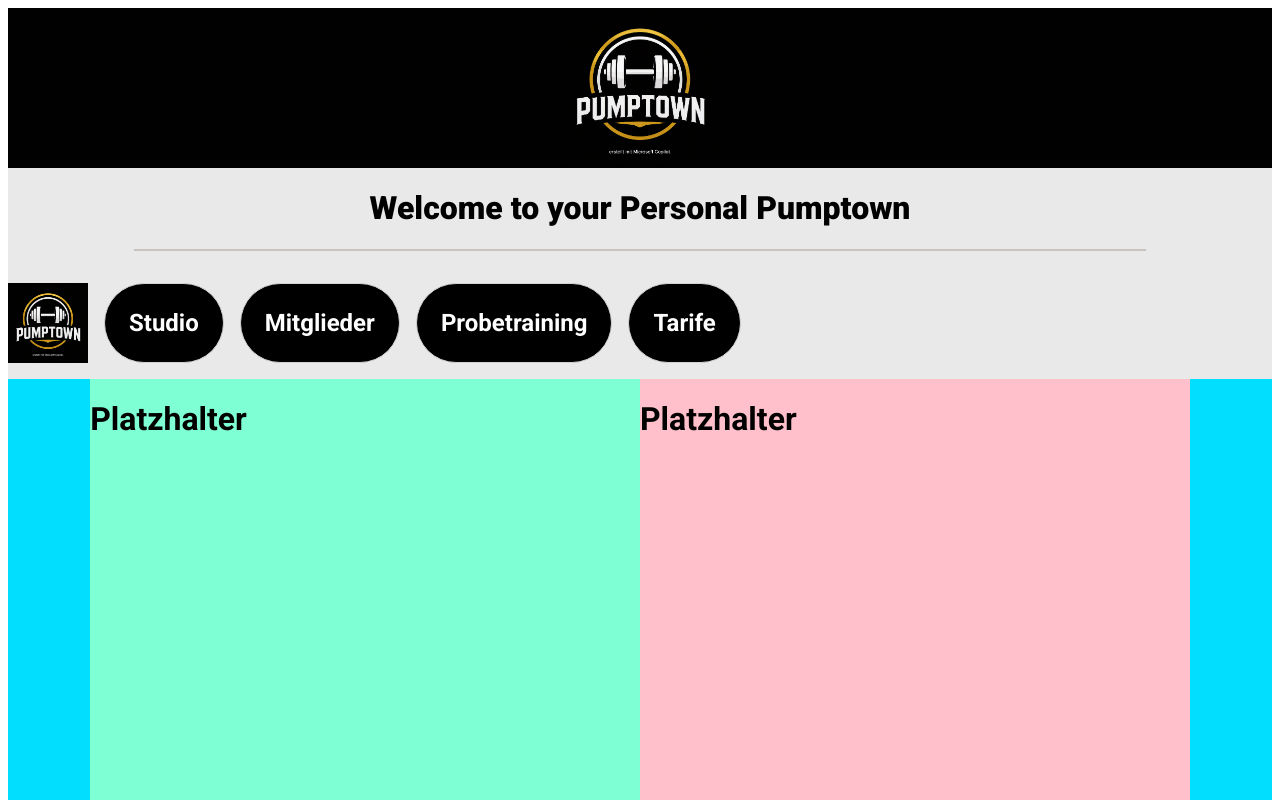
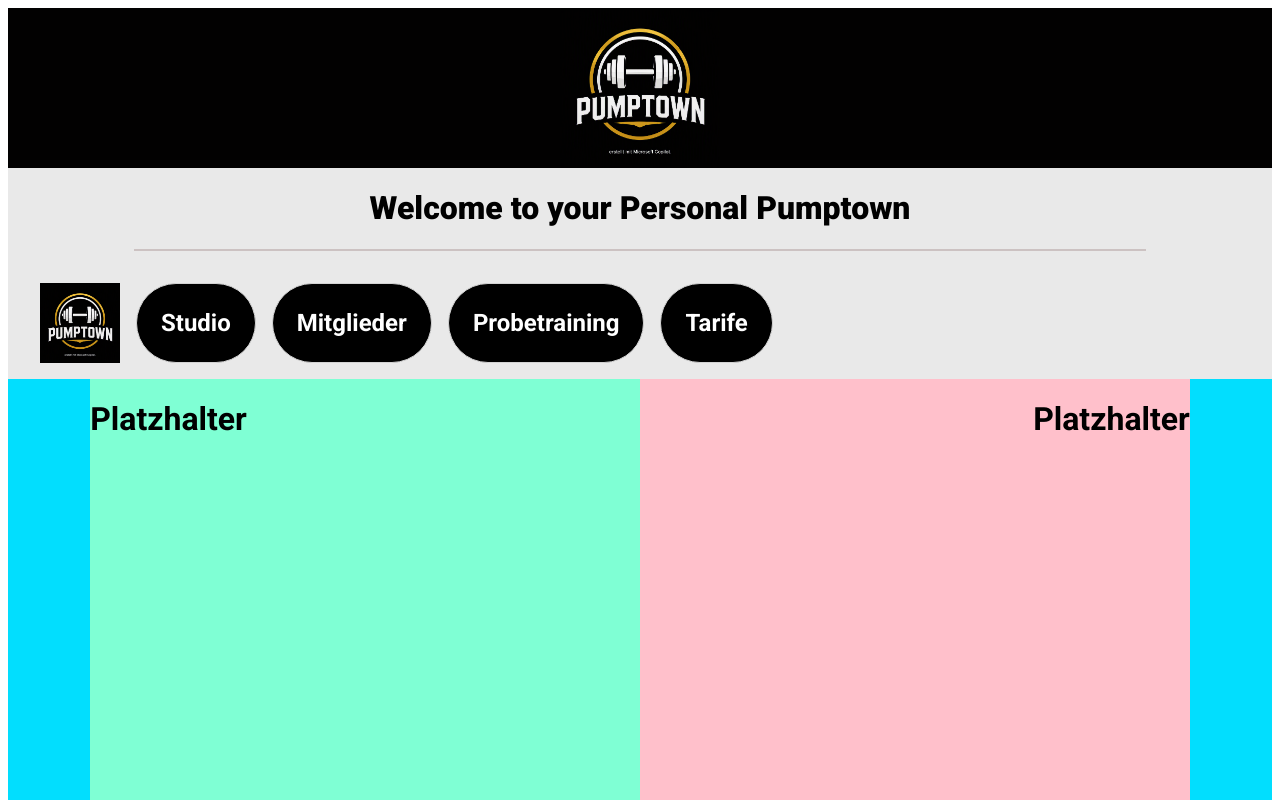
Before and after one commit to fabisuend/first-gymapp, an Angular app: page / in a window 1280 px wide. Shown: the top 800 px of the page. Built offline with nearby package versions, Linux system fonts and the light colour scheme.

Commit message:
added addbanner and separated addbox and awardbox

```diff
--- a/src/app/addbanner/addbanner.css
+++ b/src/app/addbanner/addbanner.css
@@ -21,6 +21,8 @@
 }
 
 .awardbox{
+    display: flex;
+    justify-content: flex-end;
     height: 100%;
     width: 50%;
     background-color: pink;
--- a/src/app/navbar/navbar.css
+++ b/src/app/navbar/navbar.css
@@ -3,6 +3,7 @@
     display: flex;
     align-items: center;
     justify-content: flex-start;
+    padding-left: 2rem;
     gap: 1rem; /* Buttonabstand */
     height: 6rem;
     width: 100%;
```
